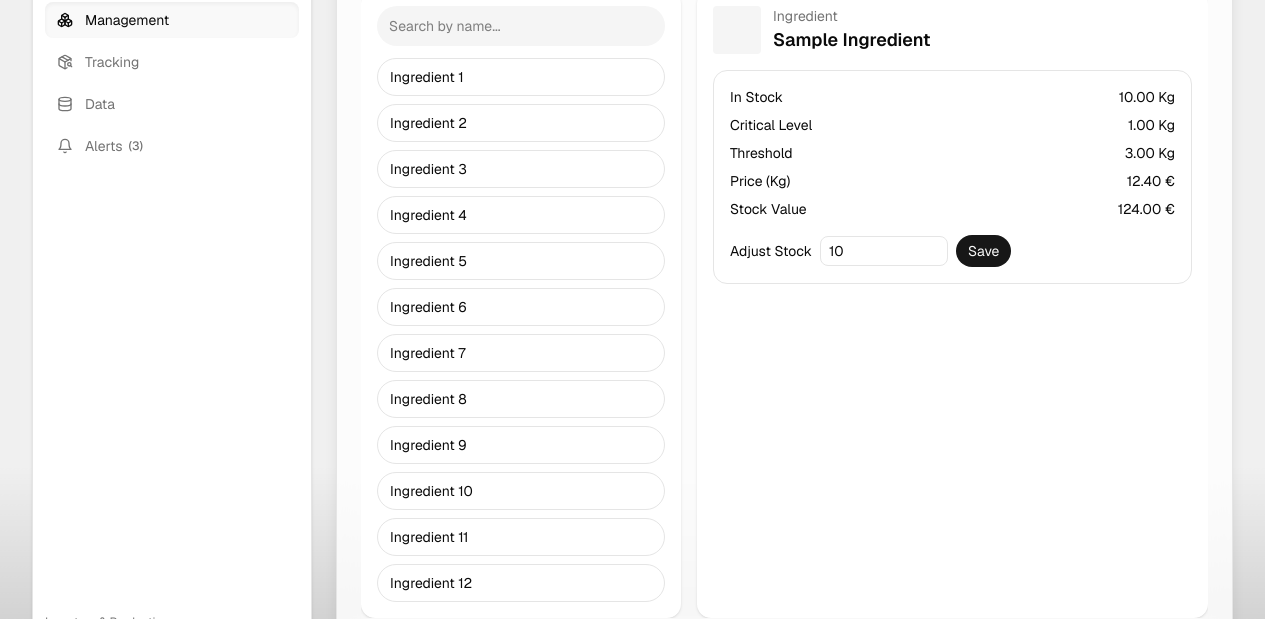
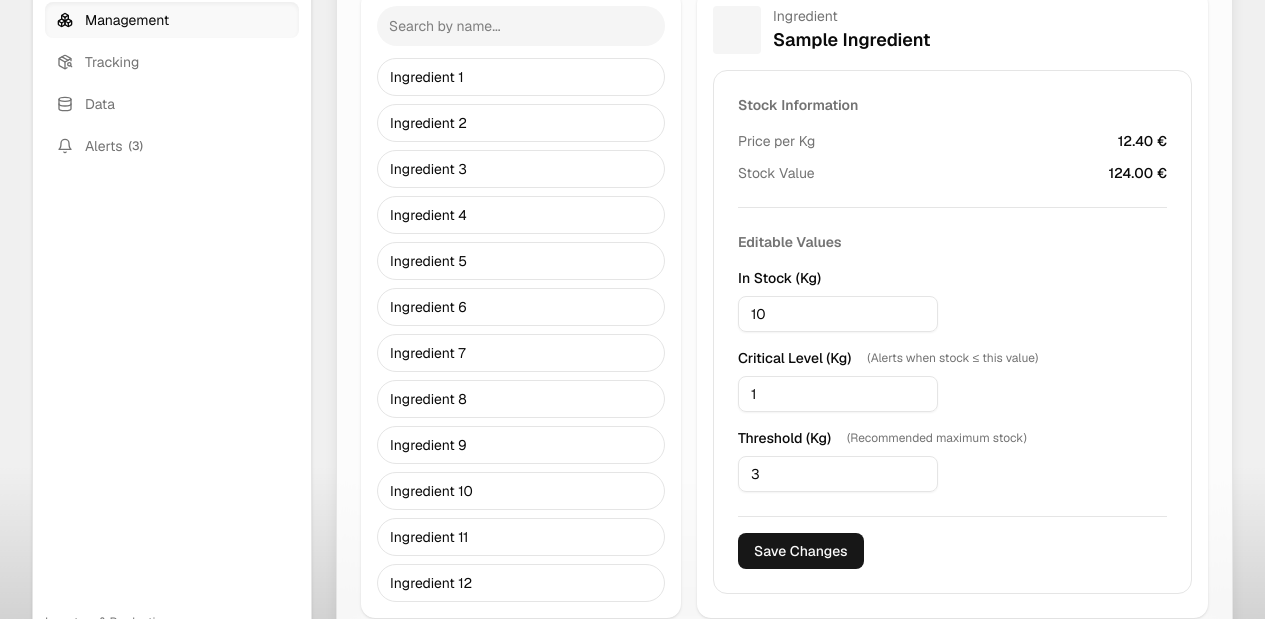
Before and after one commit to prmditya/epidom, a Next.js app: page /management in a window 1280 px wide. Both pictures are taken after a click on the tab "Edit Stock". Shown: the part 175-794 px from the top of the page. Built offline with nearby package versions, Linux system fonts and the light colour scheme; no server answers.

Commit message:
feat: adding ui feat for edit minValue and maxValue that trigger alerts

```diff
--- a/src/app/(dashboard)/alerts/page.tsx
+++ b/src/app/(dashboard)/alerts/page.tsx
@@ -52,7 +52,7 @@ export default function AlertsPage() {
           {isOrders ? (
             <OrdersView />
           ) : (
-            <div className="overflow-x-auto">
+            <div>
               <div className="min-w-[640px] md:min-w-0">
                 <AlertsToggle />
               </div>
--- a/src/app/(dashboard)/management/page.tsx
+++ b/src/app/(dashboard)/management/page.tsx
@@ -58,7 +58,7 @@ export default function ManagementPage() {
   const { t } = useI18n();
 
   return (
-    <Tabs defaultValue="delivery" className="grid w-full gap-6 overflow-hidden">
+    <Tabs defaultValue="delivery" className="grid w-full gap-6">
       <TabsList className="bg-muted/50 -mx-4 w-full justify-start overflow-x-auto rounded-lg p-1.5 px-4 whitespace-nowrap shadow-sm backdrop-blur-sm sm:mx-0 sm:px-1.5">
         <TabsTrigger
           className="data-[state=active]:bg-card shrink-0 transition-all data-[state=active]:shadow-md"
--- a/src/features/dashboard/alerts/components/alerts-toggle.tsx
+++ b/src/features/dashboard/alerts/components/alerts-toggle.tsx
@@ -75,7 +75,7 @@ export function AlertsToggle() {
       {ALERT_SUPPLIERS.map((supplier, idx) => (
         <div
           key={idx}
-          className="bg-card rounded-xl border p-4 shadow-md transition-shadow hover:shadow-lg sm:p-5"
+          className="bg-card relative z-0 rounded-xl border p-4 shadow-md transition-shadow hover:z-10 hover:shadow-lg sm:p-5"
         >
           {/* Supplier Header */}
           <div className="mb-4 flex flex-col gap-3 sm:flex-row sm:items-center sm:gap-4">
--- a/src/features/dashboard/alerts/components/orders-view.tsx
+++ b/src/features/dashboard/alerts/components/orders-view.tsx
@@ -90,7 +90,7 @@ export function OrdersView() {
       {ordersSuppliers.map((s, idx) => (
         <div
           key={idx}
-          className="bg-card rounded-xl border p-4 shadow-md transition-shadow hover:shadow-lg sm:p-5"
+          className="bg-card relative z-0 rounded-xl border p-4 shadow-md transition-shadow hover:z-10 hover:shadow-lg sm:p-5"
         >
           <div className="mb-4 flex flex-col gap-3 sm:flex-row sm:items-center sm:gap-4">
             <div className="flex min-w-0 flex-1 items-center gap-3 sm:gap-4">
--- a/src/features/dashboard/management/components/edit-stock.tsx
+++ b/src/features/dashboard/management/components/edit-stock.tsx
@@ -2,6 +2,10 @@
 
 import { useState } from "react";
 import { useI18n } from "@/components/lang/i18n-provider";
+import { Input } from "@/components/ui/input";
+import { Label } from "@/components/ui/label";
+import { Button } from "@/components/ui/button";
+import { Card } from "@/components/ui/card";
 
 const ITEMS = Array.from({ length: 12 }).map((_, i) => `Ingredient ${i + 1}`);
 
@@ -9,6 +13,12 @@ export function EditStockCard() {
   const [q, setQ] = useState("");
   const { t } = useI18n();
   const filtered = ITEMS.filter((r) => r.toLowerCase().includes(q.toLowerCase()));
+
+  // State for editable values
+  const [inStock, setInStock] = useState(10);
+  const [criticalLevel, setCriticalLevel] = useState(1);
+  const [threshold, setThreshold] = useState(3);
+  const [pricePerKg, setPricePerKg] = useState(12.4);
 
   const locale = (typeof navigator !== "undefined" && navigator.language) || "en";
   const nf2 = new Intl.NumberFormat(locale, {
@@ -54,44 +64,92 @@ export function EditStockCard() {
           </div>
         </div>
 
-        <div className="mt-4 grid gap-2 rounded-xl border p-4">
-          <dl className="grid grid-cols-2 gap-x-4 gap-y-2 text-sm">
-            <dt>{t("pages.inStock")}</dt>
-            <dd className="text-right">
-              {fmt2(10)} {unitKg}
+        <div className="mt-4 space-y-6 rounded-xl border p-6">
+          {/* Read-only display values */}
+          <div className="grid gap-4">
+            <h4 className="text-sm font-semibold text-muted-foreground">Stock Information</h4>
+            <dl className="grid grid-cols-2 gap-x-4 gap-y-3 text-sm">
+              <dt className="text-muted-foreground">Price per {unitKg}</dt>
+              <dd className="text-right font-medium">
+                {fmt2(pricePerKg)} {currency}
               </dd>
-            <dt>Critical Level</dt>
-            <dd className="text-right">
-              {fmt2(1)} {unitKg}
-            </dd>
-            <dt>Threshold</dt>
-            <dd className="text-right">
-              {fmt2(3)} {unitKg}
-            </dd>
-            <dt>Price (Kg)</dt>
-            <dd className="text-right">
-              {fmt2(12.4)} {currency}
-            </dd>
-            <dt>Stock Value</dt>
-            <dd className="text-right">
-              {fmt2(124)} {currency}
+              <dt className="text-muted-foreground">Stock Value</dt>
+              <dd className="text-right font-medium">
+                {fmt2(inStock * pricePerKg)} {currency}
               </dd>
             </dl>
+          </div>
 
-          <div className="mt-2 flex items-center gap-2">
-            <label htmlFor="adjust" className="text-sm">
-              {t("pages.adjustStock")}
-            </label>
-            <input
-              id="adjust"
+          <div className="border-t pt-6">
+            <h4 className="mb-4 text-sm font-semibold text-muted-foreground">Editable Values</h4>
+            <div className="grid gap-4">
+              {/* Current Stock */}
+              <div className="grid gap-2">
+                <Label htmlFor="inStock" className="text-sm">
+                  {t("pages.inStock")} ({unitKg})
+                </Label>
+                <Input
+                  id="inStock"
                   type="number"
                   step="0.01"
-              className="bg-background w-32 rounded-md border px-2 py-1 text-sm"
-              defaultValue={10}
+                  min="0"
+                  value={inStock}
+                  onChange={(e) => setInStock(parseFloat(e.target.value) || 0)}
+                  className="max-w-[200px]"
                 />
-            <button className="bg-primary text-primary-foreground rounded-full px-3 py-1.5 text-sm">
-              {t("actions.save")}
-            </button>
+              </div>
+
+              {/* Critical Level (minValue) */}
+              <div className="grid gap-2">
+                <Label htmlFor="criticalLevel" className="text-sm">
+                  Critical Level ({unitKg})
+                  <span className="text-muted-foreground ml-2 text-xs font-normal">
+                    (Alerts when stock ≤ this value)
+                  </span>
+                </Label>
+                <Input
+                  id="criticalLevel"
+                  type="number"
+                  step="0.01"
+                  min="0"
+                  value={criticalLevel}
+                  onChange={(e) => setCriticalLevel(parseFloat(e.target.value) || 0)}
+                  className="max-w-[200px]"
+                />
+              </div>
+
+              {/* Threshold (maxValue) */}
+              <div className="grid gap-2">
+                <Label htmlFor="threshold" className="text-sm">
+                  Threshold ({unitKg})
+                  <span className="text-muted-foreground ml-2 text-xs font-normal">
+                    (Recommended maximum stock)
+                  </span>
+                </Label>
+                <Input
+                  id="threshold"
+                  type="number"
+                  step="0.01"
+                  min="0"
+                  value={threshold}
+                  onChange={(e) => setThreshold(parseFloat(e.target.value) || 0)}
+                  className="max-w-[200px]"
+                />
+              </div>
+            </div>
+          </div>
+
+          {/* Save Button */}
+          <div className="border-t pt-4">
+            <Button
+              className="w-full sm:w-auto"
+              onClick={() => {
+                console.log("Saving:", { inStock, criticalLevel, threshold });
+                // TODO: Add API call to save values
+              }}
+            >
+              {t("actions.save")} Changes
+            </Button>
           </div>
         </div>
       </div>
```
Lines whose indentation alone changed are shown as unchanged.
